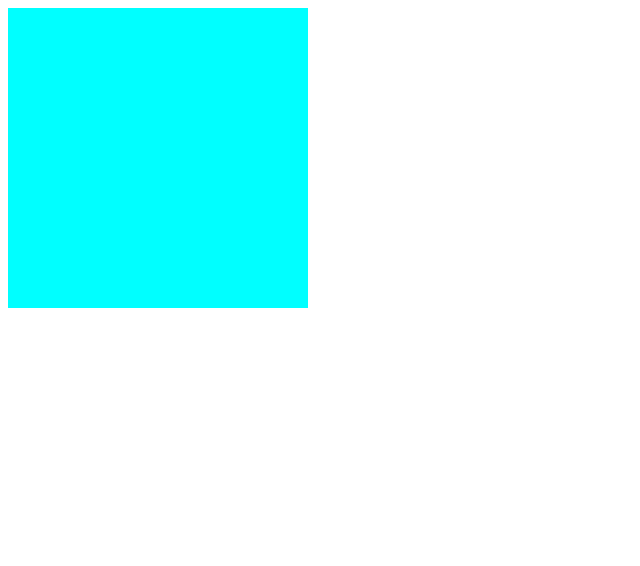
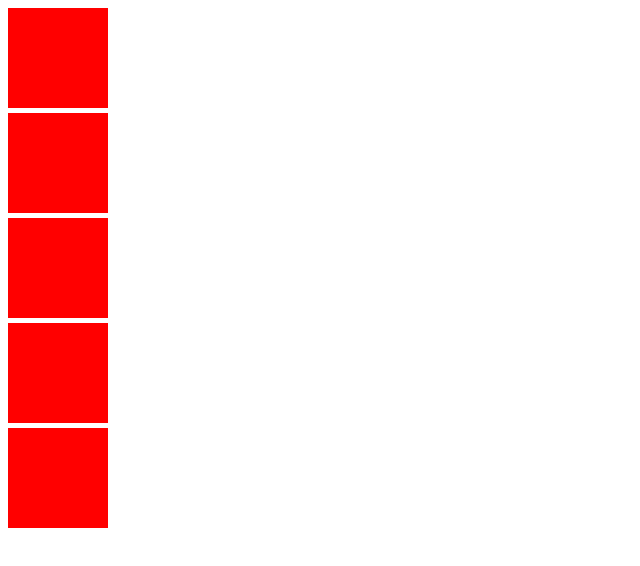
Before and after one commit to Uchral0626/kkk, a plain HTML site: page exercise3.html in a window 1280 px wide. Shown: the whole page, without its empty margins (0-640 px from the left). Drawn offline with Linux system fonts and the light colour scheme.

Commit message:
Add files via upload

```diff
--- a/exercise3.html
+++ b/exercise3.html
@@ -2,32 +2,61 @@
 <html lang="en">
 <head>
     <meta charset="UTF-8">
-    <meta name="viewport" content="width=device-width, initial-scale=1.0">
+    <meta name="viewport" content="width=, initial-scale=1.0">
     <title>Document</title>
 </head>
 <style>
-    .box1 {
-        width: 300px;
-        height: 300px;
-        background-color: aqua;
+        .container {
+         display: flex;
+         flex-wrap: wrap;
+         gap: 10px;
+        }
+        .square {
+            width: 150px;
+            height: 150px;
+            background-color: antiquewhite;
+        }
+
+    </style>
+    <body>
+        <div class="container">
+           <!DOCTYPE html>
+<html>
+<head>
+  <style>
+    .container {
+      display: flex;
+      flex-direction: row;
+      gap: 5px;
     }
-@media only screen and (max-width:900px){
-    .box1 {
-        border-radius: 50px;
+
+    .square {
+      width: 100px;
+      height: 100px;
+     background-color: red;
     }
-}
-@media only screen and (max-width:700px){
-    .box1 {
-        border-radius: 250px;
+    @media only screen and (min-width:600px) {
+        .container{
+            flex-direction: column;
+        }
     }
-}
-@media only screen and (max-width:500px){
-    .box1 {
-        border-radius: 500px;
-    }
-}
-</style>
+  </style>
+</head>
 <body>
-    <div class="box1"></div>
+
+  <div class="container">
+    <div class="square"></div>
+    <div class="square"></div>
+    <div class="square"></div>
+    <div class="square"></div>
+    <div class="square"></div>
+  </div>
+
 </body>
 </html>
+
+        </div>
+    </body>
+</body>
+
+</html>
```
